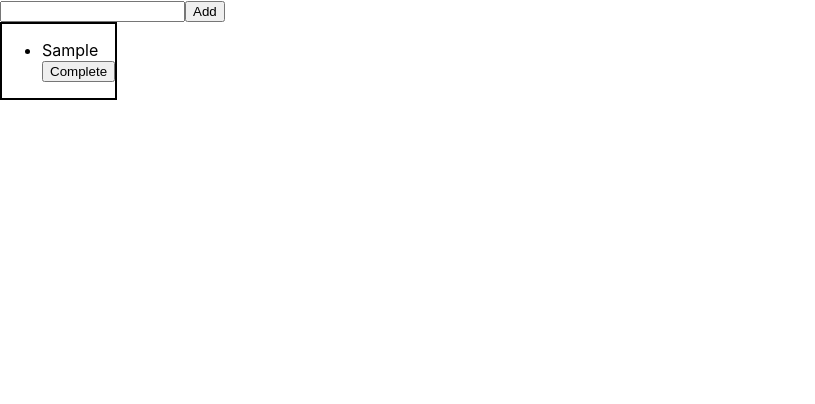
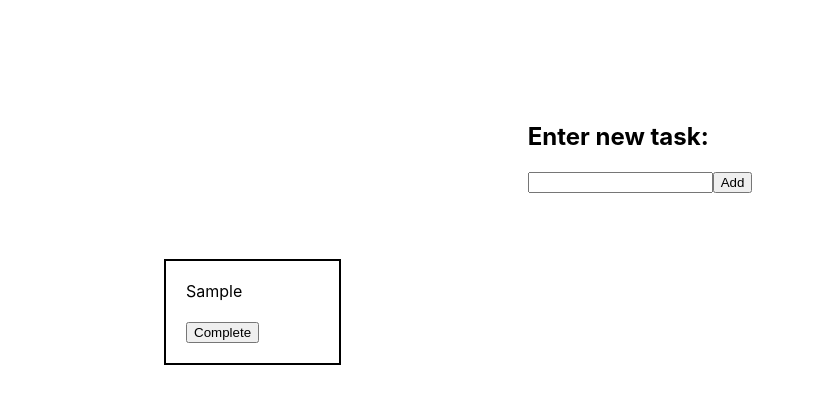
Before and after one commit to krstljrk/react-to-do, a React (Create React App) app: page / in a window 1280 px wide. Both pictures are taken after typing "Sample" into the empty fields and a click on the button "Add". Shown: the top 404 px of the page, without its empty margins (0-815 px from the left). Built offline with nearby package versions, Linux system fonts and the light colour scheme.

Commit message:
additional style elements

```diff
--- a/src/App.css
+++ b/src/App.css
@@ -1,12 +1,27 @@
 .app {
   display: flex;
   flex-direction: column;
+  justify-content: space-between;
+  margin-top: 8%;
 }
 
-.toDoGrid {
-  display: inline-flex;
+.inputSection {
+  margin: auto;
 }
 
-.toDoStyle {
+.todoInput {
+}
+
+.item {
+  position: relative;
+  display: inline-block;
+  align-items: center;
   border: 2px solid black;
+  padding: 20px 80px 20px 20px;
+  margin-top: 50px;
+  margin-right: 20px;
+  margin-bottom: 50px;
+  margin-left: 10%;
+  list-style-type: none;
+  max-width: fit-content;
 }
--- a/src/components/todos.js
+++ b/src/components/todos.js
@@ -44,8 +44,9 @@ class Todos extends React.Component {
 
     render() {
         const renderTodos = this.props.toDos.map(item =>
-            <div>
+            <div className="item">
                 <li key={item}>{item}</li>
+                <br />
                 <button>Complete</button>
             </div>
 
@@ -53,10 +54,11 @@ class Todos extends React.Component {
 
         return (
             <div className="app">
-                <div>
+                <div className="inputSection">
+                    <h2>Enter new task:</h2>
                     <input
                         type="text"
-                        className="todo-input"
+                        className="todoInput"
                         value={this.state.input}
                         onChange={this.handleChange}
                     />
```
